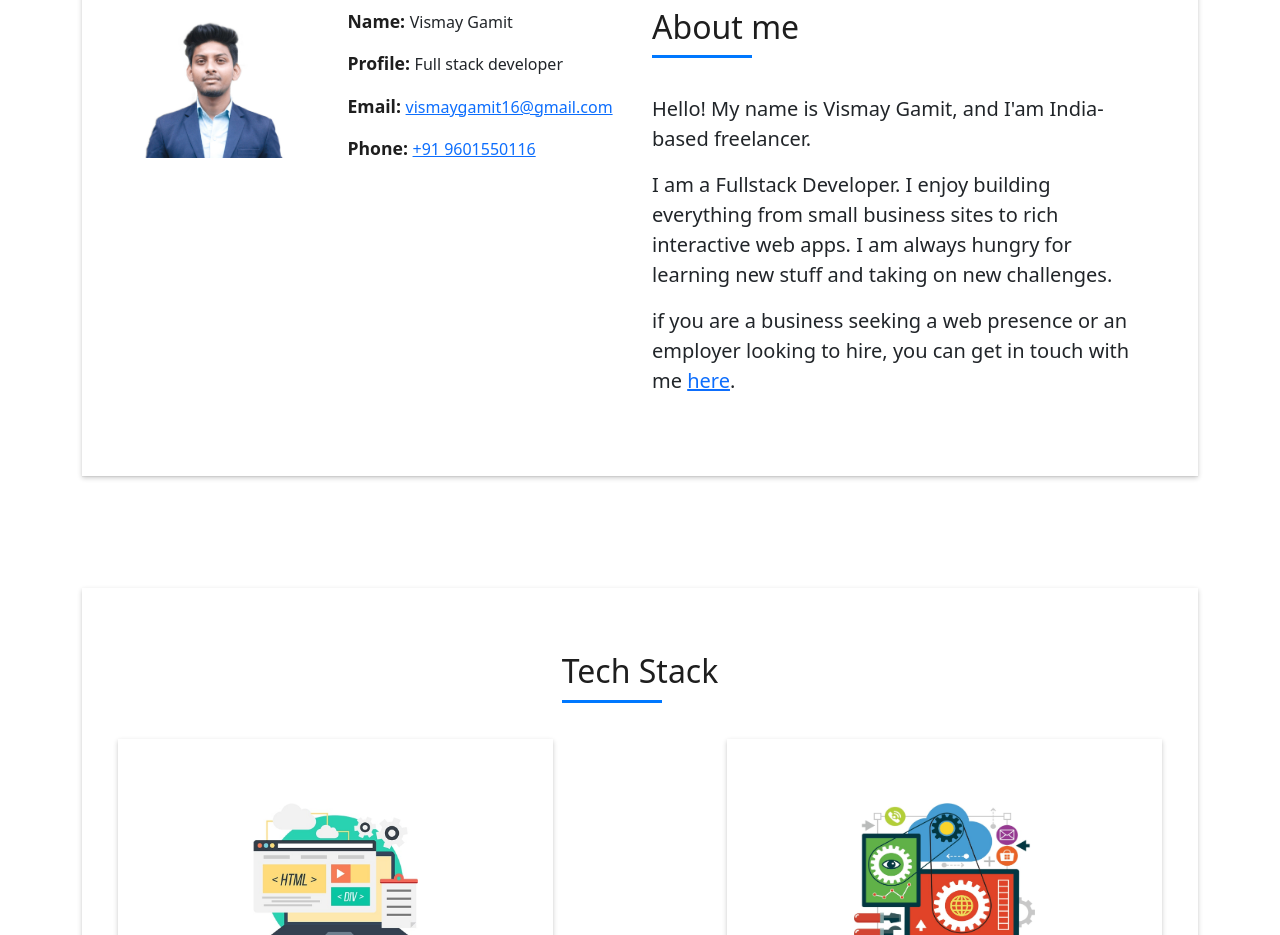
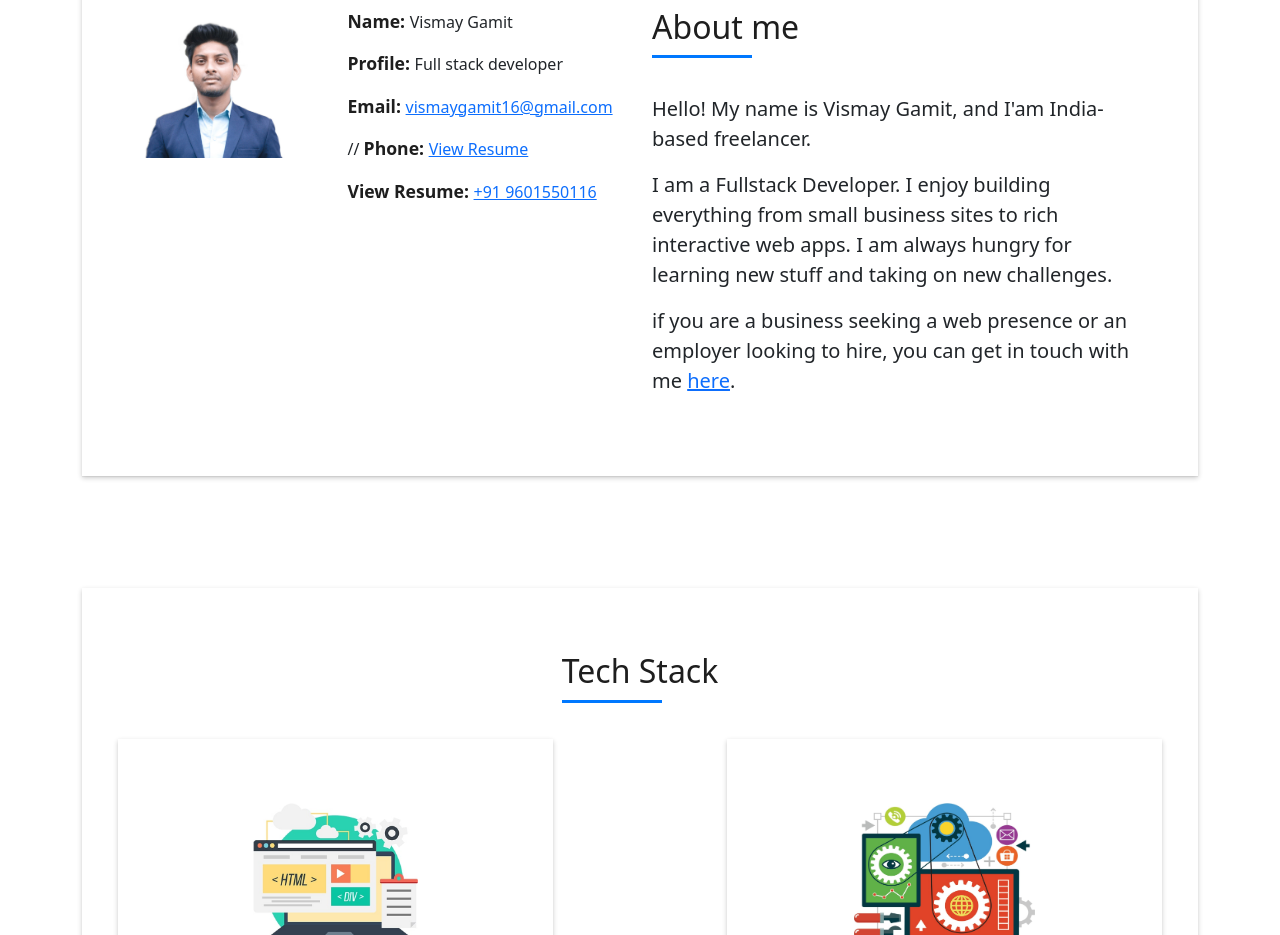
Before and after one commit to vismaygamit/portfolio-react, a React (Create React App) app: page / in a window 1280 px wide. Shown: the part 920-1855 px from the top of the page. Built offline with nearby package versions, Linux system fonts and the light colour scheme; no server answers.

Commit message:
Update about.js

```diff
--- a/src/pages/about.js
+++ b/src/pages/about.js
@@ -34,8 +34,12 @@ const about = (props) => {
                           <span><a href="mailto:vismaygamit16@gmail.com">vismaygamit16@gmail.com</a></span>
                         </p>
                         <p>
-                          <span className="title-s">Phone: </span>{" "}
-                          <span><a href="tel:+919601550116">+91 9601550116</a></span>
+                          // <span className="title-s">Phone: </span>{" "}
+                          <span><a href="tel:+919601550116">View Resume</a></span>
+                        </p>
+  <p>
+                          <span className="title-s">View Resume: </span>{" "}
+                          <span><a href="https://drive.google.com/file/d/1g1yVrI5hRcBfN4SaufccGv-s6EuALR-0/view">+91 9601550116</a></span>
                         </p>
                       </div>
                     </div>
```
